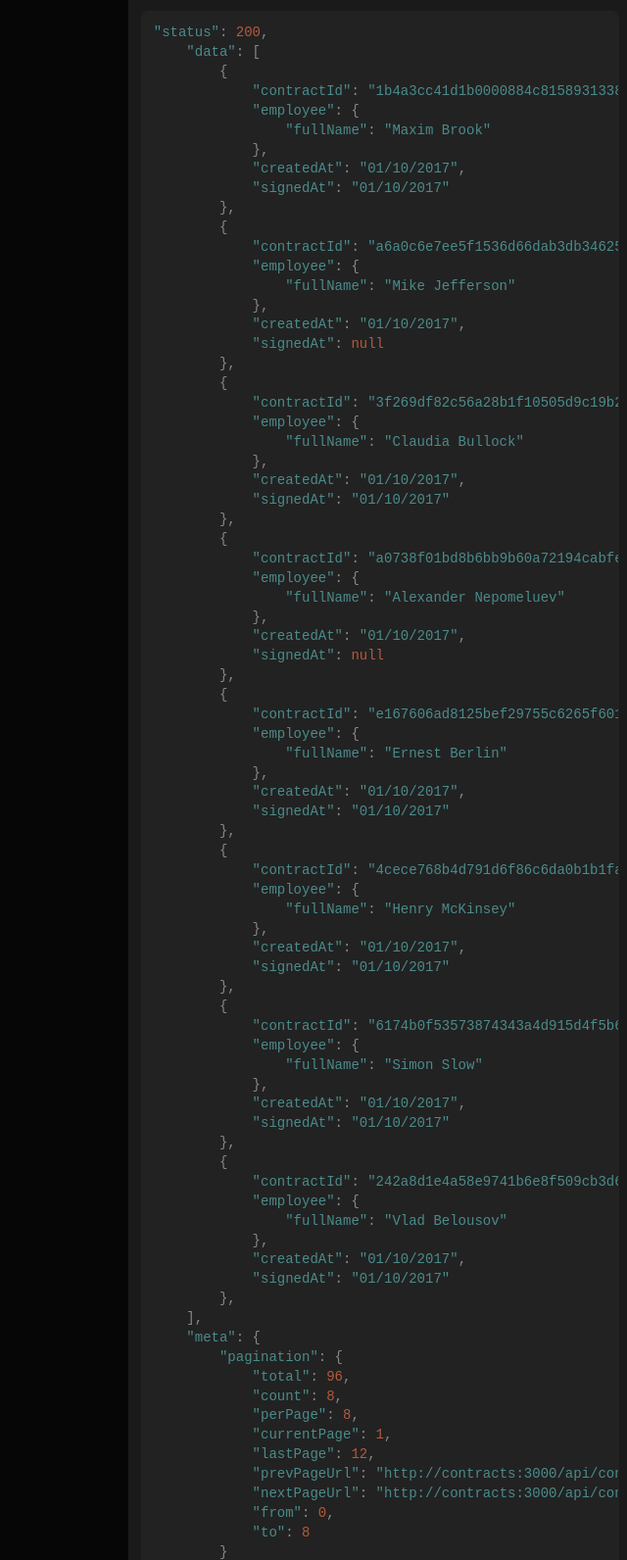
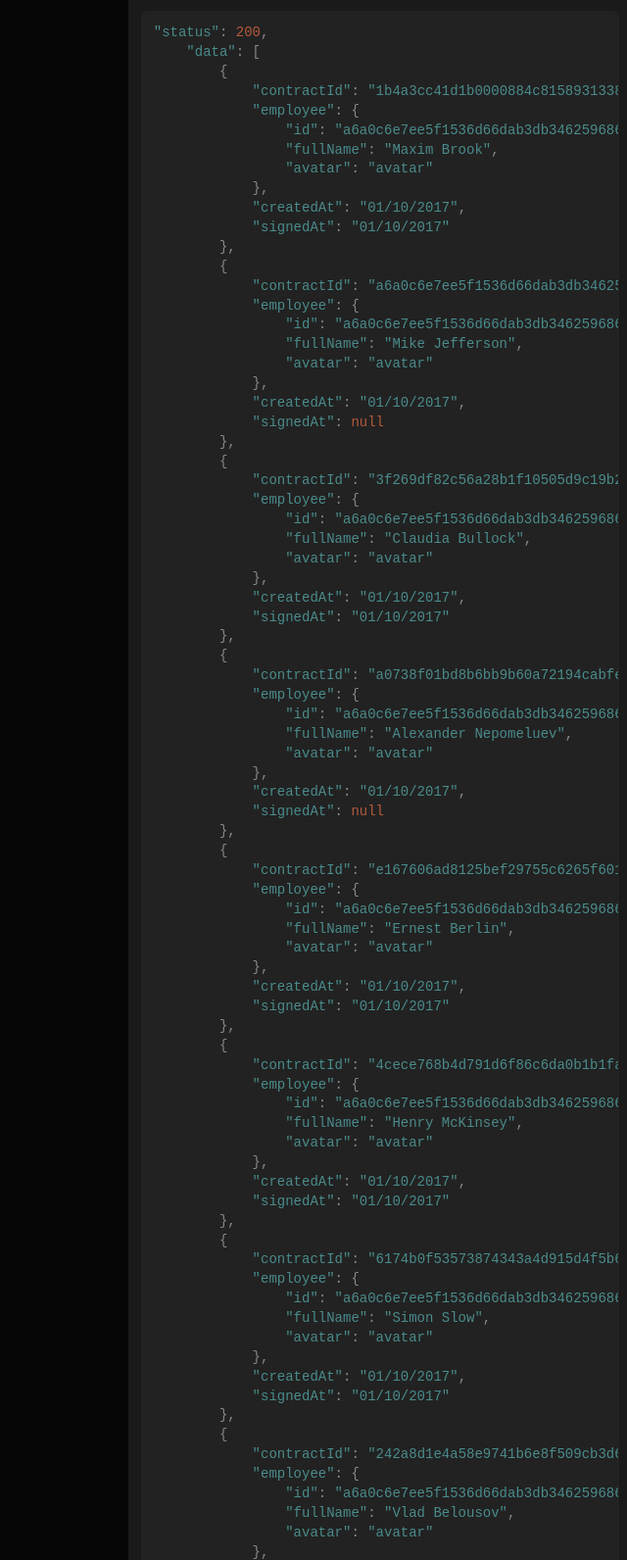
Before and after one commit to JincorTech/backend-wallets, a website: page docs/index.html in a window 1280 px wide. Shown: the part 746-2338 px from the top of the page at 98% size, without its empty margins (640-1280 px from the left). Drawn offline with Linux system fonts and the light colour scheme.

Commit message:
Closes #3. Update docs.

```diff
--- a/docs/index.html
+++ b/docs/index.html
@@ -3,7 +3,9 @@
         {
             <span class="hljs-string">"contractId"</span>: <span class="hljs-string">"1b4a3cc41d1b0000884c8158931338e74ca849ce"</span>,
             <span class="hljs-string">"employee"</span>: {
-                <span class="hljs-string">"fullName"</span>: <span class="hljs-string">"Maxim Brook"</span>
+                <span class="hljs-string">"id"</span>: <span class="hljs-string">"a6a0c6e7ee5f1536d66dab3db3462596864a8db1"</span>,
+                <span class="hljs-string">"fullName"</span>: <span class="hljs-string">"Maxim Brook"</span>,
+                <span class="hljs-string">"avatar"</span>: <span class="hljs-string">"avatar"</span>
             },
             <span class="hljs-string">"createdAt"</span>: <span class="hljs-string">"01/10/2017"</span>,
             <span class="hljs-string">"signedAt"</span>: <span class="hljs-string">"01/10/2017"</span>
@@ -11,7 +13,9 @@
         {
             <span class="hljs-string">"contractId"</span>: <span class="hljs-string">"a6a0c6e7ee5f1536d66dab3db3462596864a8db1"</span>,
             <span class="hljs-string">"employee"</span>: {
-                <span class="hljs-string">"fullName"</span>: <span class="hljs-string">"Mike Jefferson"</span>
+                <span class="hljs-string">"id"</span>: <span class="hljs-string">"a6a0c6e7ee5f1536d66dab3db3462596864a8db1"</span>,
+                <span class="hljs-string">"fullName"</span>: <span class="hljs-string">"Mike Jefferson"</span>,
+                <span class="hljs-string">"avatar"</span>: <span class="hljs-string">"avatar"</span>
             },
             <span class="hljs-string">"createdAt"</span>: <span class="hljs-string">"01/10/2017"</span>,
             <span class="hljs-string">"signedAt"</span>: <span class="hljs-literal">null</span>
@@ -19,7 +23,9 @@
         {
             <span class="hljs-string">"contractId"</span>: <span class="hljs-string">"3f269df82c56a28b1f10505d9c19b2ff6324c27b"</span>,
             <span class="hljs-string">"employee"</span>: {
-                <span class="hljs-string">"fullName"</span>: <span class="hljs-string">"Claudia Bullock"</span>
+                <span class="hljs-string">"id"</span>: <span class="hljs-string">"a6a0c6e7ee5f1536d66dab3db3462596864a8db1"</span>
+                <span class="hljs-string">"fullName"</span>: <span class="hljs-string">"Claudia Bullock"</span>,
+                <span class="hljs-string">"avatar"</span>: <span class="hljs-string">"avatar"</span>
             },
             <span class="hljs-string">"createdAt"</span>: <span class="hljs-string">"01/10/2017"</span>,
             <span class="hljs-string">"signedAt"</span>: <span class="hljs-string">"01/10/2017"</span>
@@ -27,7 +33,9 @@
         {
             <span class="hljs-string">"contractId"</span>: <span class="hljs-string">"a0738f01bd8b6bb9b60a72194cabfefa87812cbd"</span>,
             <span class="hljs-string">"employee"</span>: {
-                <span class="hljs-string">"fullName"</span>: <span class="hljs-string">"Alexander Nepomeluev"</span>
+                <span class="hljs-string">"id"</span>: <span class="hljs-string">"a6a0c6e7ee5f1536d66dab3db3462596864a8db1"</span>,
+                <span class="hljs-string">"fullName"</span>: <span class="hljs-string">"Alexander Nepomeluev"</span>,
+                <span class="hljs-string">"avatar"</span>: <span class="hljs-string">"avatar"</span>
             },
             <span class="hljs-string">"createdAt"</span>: <span class="hljs-string">"01/10/2017"</span>,
             <span class="hljs-string">"signedAt"</span>: <span class="hljs-literal">null</span>
@@ -35,7 +43,9 @@
         {
             <span class="hljs-string">"contractId"</span>: <span class="hljs-string">"e167606ad8125bef29755c6265f601f896c977c3"</span>,
             <span class="hljs-string">"employee"</span>: {
-                <span class="hljs-string">"fullName"</span>: <span class="hljs-string">"Ernest Berlin"</span>
+                <span class="hljs-string">"id"</span>: <span class="hljs-string">"a6a0c6e7ee5f1536d66dab3db3462596864a8db1"</span>,
+                <span class="hljs-string">"fullName"</span>: <span class="hljs-string">"Ernest Berlin"</span>,
+                <span class="hljs-string">"avatar"</span>: <span class="hljs-string">"avatar"</span>
             },
             <span class="hljs-string">"createdAt"</span>: <span class="hljs-string">"01/10/2017"</span>,
             <span class="hljs-string">"signedAt"</span>: <span class="hljs-string">"01/10/2017"</span>
@@ -43,7 +53,9 @@
         {
             <span class="hljs-string">"contractId"</span>: <span class="hljs-string">"4cece768b4d791d6f86c6da0b1b1fa01538b604a"</span>,
             <span class="hljs-string">"employee"</span>: {
-                <span class="hljs-string">"fullName"</span>: <span class="hljs-string">"Henry McKinsey"</span>
+                <span class="hljs-string">"id"</span>: <span class="hljs-string">"a6a0c6e7ee5f1536d66dab3db3462596864a8db1"</span>,
+                <span class="hljs-string">"fullName"</span>: <span class="hljs-string">"Henry McKinsey"</span>,
+                <span class="hljs-string">"avatar"</span>: <span class="hljs-string">"avatar"</span>
             },
             <span class="hljs-string">"createdAt"</span>: <span class="hljs-string">"01/10/2017"</span>,
             <span class="hljs-string">"signedAt"</span>: <span class="hljs-string">"01/10/2017"</span>
@@ -51,7 +63,9 @@
         {
             <span class="hljs-string">"contractId"</span>: <span class="hljs-string">"6174b0f53573874343a4d915d4f5b6876a9a15e5"</span>,
             <span class="hljs-string">"employee"</span>: {
-                <span class="hljs-string">"fullName"</span>: <span class="hljs-string">"Simon Slow"</span>
+                <span class="hljs-string">"id"</span>: <span class="hljs-string">"a6a0c6e7ee5f1536d66dab3db3462596864a8db1"</span>,
+                <span class="hljs-string">"fullName"</span>: <span class="hljs-string">"Simon Slow"</span>,
+                <span class="hljs-string">"avatar"</span>: <span class="hljs-string">"avatar"</span>
             },
             <span class="hljs-string">"createdAt"</span>: <span class="hljs-string">"01/10/2017"</span>,
             <span class="hljs-string">"signedAt"</span>: <span class="hljs-string">"01/10/2017"</span>
@@ -59,7 +73,9 @@
         {
             <span class="hljs-string">"contractId"</span>: <span class="hljs-string">"242a8d1e4a58e9741b6e8f509cb3d63abb8540bb"</span>,
             <span class="hljs-string">"employee"</span>: {
-                <span class="hljs-string">"fullName"</span>: <span class="hljs-string">"Vlad Belousov"</span>
+                <span class="hljs-string">"id"</span>: <span class="hljs-string">"a6a0c6e7ee5f1536d66dab3db3462596864a8db1"</span>,
+                <span class="hljs-string">"fullName"</span>: <span class="hljs-string">"Vlad Belousov"</span>,
+                <span class="hljs-string">"avatar"</span>: <span class="hljs-string">"avatar"</span>
             },
             <span class="hljs-string">"createdAt"</span>: <span class="hljs-string">"01/10/2017"</span>,
             <span class="hljs-string">"signedAt"</span>: <span class="hljs-string">"01/10/2017"</span>
@@ -102,8 +118,12 @@
         "<span class="hljs-attribute">status</span>": <span class="hljs-value"><span class="hljs-number">200</span></span>,
         "<span class="hljs-attribute">data</span>": <span class="hljs-value">{
             "<span class="hljs-attribute">contractId</span>": <span class="hljs-value"><span class="hljs-string">"6174b0f53573874343a4d915d4f5b6876a9a15e5"</span></span>,
-    "<span class="hljs-attribute">employeeId</span>": <span class="hljs-value"><span class="hljs-string">"e316a9e8cba9131b675bfec0f0a662eea5fca517"</span></span>,
-    "<span class="hljs-attribute">startDate</span>": <span class="hljs-value"><span class="hljs-string">"10/21/2017"</span></span>,
+            "<span class="hljs-attribute">employee</span>": <span class="hljs-value">{
+              "<span class="hljs-attribute">id</span>": <span class="hljs-value"><span class="hljs-string">"e316a9e8cba9131b675bfec0f0a662eea5fca517"</span></span>,
+              "<span class="hljs-attribute">fullName</span>": <span class="hljs-value"><span class="hljs-string">"John Doe"</span></span>,
+              "<span class="hljs-attribute">avatar</span>": <span class="hljs-value"><span class="hljs-string">"avatar"</span>
+            </span>}
+            <span class="hljs-string">"startDate"</span>: <span class="hljs-string">"10/21/2017"</span></span>,
             "<span class="hljs-attribute">contractNumber</span>": <span class="hljs-value"><span class="hljs-string">"192"</span></span>,
             "<span class="hljs-attribute">jobTitle</span>": <span class="hljs-value"><span class="hljs-string">"Graphics Designer"</span></span>,
             "<span class="hljs-attribute">jobDescription</span>": <span class="hljs-value"><span class="hljs-string">"Design of all graphics materials for company"</span></span>,
@@ -129,7 +149,11 @@
   "<span class="hljs-attribute">status</span>": <span class="hljs-value"><span class="hljs-number">200</span></span>,
   "<span class="hljs-attribute">data</span>": <span class="hljs-value">{
     "<span class="hljs-attribute">contractId</span>": <span class="hljs-value"><span class="hljs-string">"6174b0f53573874343a4d915d4f5b6876a9a15e5"</span></span>,
-    "<span class="hljs-attribute">employeeId</span>": <span class="hljs-value"><span class="hljs-string">"e316a9e8cba9131b675bfec0f0a662eea5fca517"</span></span>,
+    "<span class="hljs-attribute">employee</span>": <span class="hljs-value">{
+      "<span class="hljs-attribute">id</span>": <span class="hljs-value"><span class="hljs-string">"e316a9e8cba9131b675bfec0f0a662eea5fca517"</span></span>,
+      "<span class="hljs-attribute">fullName</span>": <span class="hljs-value"><span class="hljs-string">"John Doe"</span></span>,
+      "<span class="hljs-attribute">avatar</span>": <span class="hljs-value"><span class="hljs-string">"avatar"</span>
+    </span>}</span>,
     "<span class="hljs-attribute">verificationId</span>": <span class="hljs-value"><span class="hljs-string">"1c7d2871-8af6-4e2d-a9a5-b5e7ab41a53e"</span>
   </span>}
 </span>}</code></pre><div style="height: 1px;"></div></div></div></div><div class="tab"><div><div class="inner"><h5>Headers</h5><pre><code><span class="hljs-attribute">Content-Type</span>: <span class="hljs-string">application/json</span></code></pre><div style="height: 1px;"></div><h5>Body</h5><pre><code>{
@@ -142,13 +166,17 @@
   "<span class="hljs-attribute">status</span>": <span class="hljs-value"><span class="hljs-number">200</span></span>,
   "<span class="hljs-attribute">data</span>": <span class="hljs-value">{
     "<span class="hljs-attribute">contractId</span>": <span class="hljs-value"><span class="hljs-string">"6174b0f53573874343a4d915d4f5b6876a9a15e5"</span></span>,
-    "<span class="hljs-attribute">employeeId</span>": <span class="hljs-value"><span class="hljs-string">"e316a9e8cba9131b675bfec0f0a662eea5fca517"</span></span>,
+    "<span class="hljs-attribute">employee</span>": <span class="hljs-value">{
+      "<span class="hljs-attribute">id</span>": <span class="hljs-value"><span class="hljs-string">"e316a9e8cba9131b675bfec0f0a662eea5fca517"</span></span>,
+      "<span class="hljs-attribute">fullName</span>": <span class="hljs-value"><span class="hljs-string">"John Doe"</span></span>,
+      "<span class="hljs-attribute">avatar</span>": <span class="hljs-value"><span class="hljs-string">"avatar"</span>
+    </span>}</span>,
     "<span class="hljs-attribute">signedAt</span>": <span class="hljs-value"><span class="hljs-string">"01/10/2017"</span>
   </span>}
 </span>}</code></pre><div style="height: 1px;"></div></div></div></div><div class="tab"><div><div class="inner"><h5>Headers</h5><pre><code><span class="hljs-attribute">Content-Type</span>: <span class="hljs-string">application/json</span></code></pre><div style="height: 1px;"></div><h5>Body</h5><pre><code>{
   "<span class="hljs-attribute">status</span>": <span class="hljs-value"><span class="hljs-number">404</span>
 </span>}</code></pre><div style="height: 1px;"></div></div></div></div></div></div></div></div><div class="middle"><div id="invoke-contract-method-verify-post" class="action post"><h4 class="action-heading"><div class="name">Verify</div><a href="#invoke-contract-method-verify-post" class="method post">POST</a><code class="uri">/api/contracts/{CONTRACT_ID}/actions/verify</code></h4><div class="title"><strong>URI Parameters</strong><div class="collapse-button show"><span class="close">Hide</span><span class="open">Show</span></div></div><div class="collapse-content"><dl class="inner"><dt>CONTRACT_ID</dt><dd><code>string</code>&nbsp;<span class="required">(required)</span>&nbsp;<p>existing contract id (format like ea77cf482f1b5c97d9bac0ec5603b12a7bae54e2).</p>
-</dd></dl></div></div></div><hr class="split"><div class="middle"><p style="text-align: center;" class="text-muted">Generated by&nbsp;<a href="https://github.com/danielgtaylor/aglio" class="aglio">aglio</a>&nbsp;on 07 Dec 2017</p></div></div></div></div><script>/* eslint-env browser */
+</dd></dl></div></div></div><hr class="split"><div class="middle"><p style="text-align: center;" class="text-muted">Generated by&nbsp;<a href="https://github.com/danielgtaylor/aglio" class="aglio">aglio</a>&nbsp;on 08 Dec 2017</p></div></div></div></div><script>/* eslint-env browser */
 /* eslint quotes: [2, "single"] */
 'use strict';
 
```
Also changed, not shown: 1 other file. Lines whose indentation alone changed are shown as unchanged.
